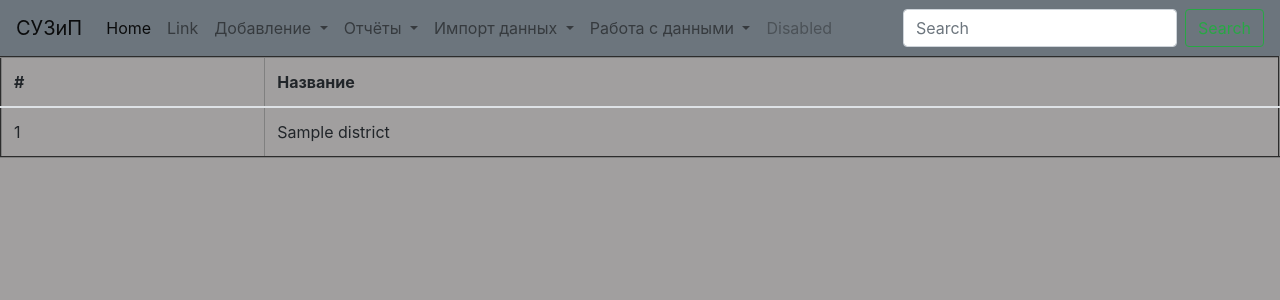
After one commit to ilyuhich/upr, a Django app: page /man/district/all/ in a window 1280 px wide. The commit adds this page. Shown: the top 300 px of the page. Run offline with Django 3.2, Linux system fonts and the light colour scheme; tables that the repository leaves empty hold one stand-in row (values such as "Sample post").

```diff
--- /dev/null
+++ b/man/notes.txt
@@ -0,0 +1,5 @@
+#TODO сделать сейчас основной упор на РТК, ВДК, и ПТГ и внесение данных по ТМЦ
+#TODO работу по АТСС на втором плане - требуется разработать механизмы автоматического импорта
+
+
+#TODO разрабатываю форму для ввода новых проблем. База РТК + НРД
--- a/man/urls.py
+++ b/man/urls.py
@@ -1,8 +1,17 @@
 from django.contrib import admin
 from django.urls import path
-from .views import hello
+from .views import *
 
 urlpatterns = [
-    path('', hello),
-
+    path('', Morda.as_view(), name='morda'),
+    path('district/all/', DistrictList.as_view(), name='district-list'),
+    path('district/add/', DistrictCreate.as_view(), name='district-add'),
+    path('district/<int:pk>/', DistrictDetail.as_view(), name='district-detail'),
+    path('district/<int:pk>/update/', DistrictUpdate.as_view(), name='district-update'),
+    path('district/<int:pk>/delete/', DistrictDelete.as_view(), name='district-delete'),
+    path('opr/', OpenProblems.as_view(), name='opr'),
+    path('problem/create/', ProblemCreate.as_view(), name='problem-create'),
+    path('problem/<int:pk>/', ProblemDetail.as_view(), name='problem-detail'),
+    path('apr/', AllProblems.as_view(), name='all_pr'),
+    path('place/create/', PlaceCreate.as_view(), name='place-create'),
 ]
--- a/man/views.py
+++ b/man/views.py
@@ -1,8 +1,66 @@
-from django.shortcuts import render
-from django.http import request
+# Create your views here.
+from django.urls import reverse_lazy
+from django.views.generic import ListView, CreateView, UpdateView, DeleteView, DetailView
+from django.views.generic.base import TemplateView
+from .models import *
 
 
-# Create your views here.
+class Morda(TemplateView):
+    template_name = 'man/base.html'
 
-def hello(request):
-    return render(request, 'man/base.html')
+
+class OpenProblems(ListView):
+    model = Problem
+    context_object_name = 'problems'
+
+    def get_queryset(self):
+        queryset = Problem.objects.filter(time_closed__isnull=True)
+        return queryset
+
+
+class AllProblems(ListView):
+    model = Problem
+    context_object_name = 'problems'
+
+
+class DistrictList(ListView):
+    model = District
+    context_object_name = 'district_list'
+    template_name = 'man/district_list.html'
+    ordering = ['district_name']
+
+
+class DistrictDetail(DetailView):
+    model = District
+    template_name = 'district_detail.html'
+
+
+class DistrictCreate(CreateView):
+    model = District
+    fields = ['district_name']
+
+
+class DistrictUpdate(UpdateView):
+    model = District
+    fields = '__all__'
+
+
+class DistrictDelete(DeleteView):
+    model = District
+    success_url = reverse_lazy('district_list')
+
+
+class ProblemCreate(CreateView):
+    model = Problem
+    fields = '__all__'
+
+
+class ProblemDetail(DetailView):
+    model = Problem
+    context_object_name = 'problem'
+    template_name = 'man/problem_detail.html'
+
+
+class PlaceCreate(CreateView):
+    model = Place
+    fields = '__all__'
--- a/templates/man/base.html
+++ b/templates/man/base.html
@@ -1,10 +1,100 @@
+
 <!DOCTYPE html>
-<html lang="en">
+<html lang="ru">
 <head>
     <meta charset="UTF-8">
-    <title>Title</title>
+    <title>
+        {% block title %}
+            СУЗиП
+        {% endblock %}
+    </title>
+    <link rel="stylesheet" href="https://cdn.jsdelivr.net/npm/bootstrap@4.5.3/dist/css/bootstrap.min.css" integrity="sha384-TX8t27EcRE3e/ihU7zmQxVncDAy5uIKz4rEkgIXeMed4M0jlfIDPvg6uqKI2xXr2" crossorigin="anonymous">
+         <style>
+               h2 {
+                /*margin-left: 50%; /* отступ  */
+               }
+             body {background-color: #A19F9F;}
+         </style>
+
 </head>
 <body>
-    <H1>Hello, world!!!</H1>
+<nav class="navbar navbar-expand-lg navbar-light bg-secondary">
+  <a class="navbar-brand" href="{% url 'morda' %}">CУЗиП</a>
+  <button class="navbar-toggler" type="button" data-toggle="collapse" data-target="#navbarSupportedContent" aria-controls="navbarSupportedContent" aria-expanded="false" aria-label="Toggle navigation">
+    <span class="navbar-toggler-icon"></span>
+  </button>
+
+  <div class="collapse navbar-collapse" id="navbarSupportedContent">
+    <ul class="navbar-nav mr-auto">
+      <li class="nav-item active">
+        <a class="nav-link" href="#">Home <span class="sr-only">(current)</span></a>
+      </li>
+      <li class="nav-item">
+        <a class="nav-link" href="#">Link</a>
+      </li>
+      <li class="nav-item dropdown">
+            <a class="nav-link dropdown-toggle" href="#" id="navbarDropdown" role="button" data-toggle="dropdown" aria-haspopup="true" aria-expanded="false">
+              Добавление
+            </a>
+                <div class="dropdown-menu" aria-labelledby="navbarDropdown">
+                  <a class="dropdown-item" href="{% url 'problem-create' %}">Добавить ПР</a>
+                  <a class="dropdown-item" href="#">Добавить ТМЦ</a>
+                  <div class="dropdown-divider"></div>
+                  <a class="dropdown-item" href="#">Something else here</a>
+                </div>
+      </li>
+      <li class="nav-item dropdown">
+        <a class="nav-link dropdown-toggle" href="#" id="navbarDropdown" role="button" data-toggle="dropdown" aria-haspopup="true" aria-expanded="false">
+          Отчёты
+        </a>
+            <div class="dropdown-menu" aria-labelledby="navbarDropdown">
+
+                <a class="dropdown-item" href="{% url 'opr' %}">Открытые проблемы</a>
+                <a class="dropdown-item" href="#">Текущие задачи</a>
+                <div class="dropdown-divider"></div>
+                <a class="dropdown-item" href="{% url 'all_pr' %}">Все проблемы</a>
+
+            </div>
+      </li>
+      <li class="nav-item dropdown">
+          <a class="nav-link dropdown-toggle" href="#" id="navbarDropdown" role="button" data-toggle="dropdown" aria-haspopup="true" aria-expanded="false">
+          Импорт данных
+          </a>
+                <div class="dropdown-menu" aria-labelledby="navbarDropdown">
+                    <a class="dropdown-item" href="{% url 'opr' %}">Импорт из BI</a>
+                    <a class="dropdown-item" href="#">Импорт из Excel</a>
+                    <div class="dropdown-divider"></div>
+                    <a class="dropdown-item" href="{% url 'all_pr' %}">В разработке</a>
+                </div>
+      </li>
+      <li class="nav-item dropdown">
+          <a class="nav-link dropdown-toggle" href="#" id="navbarDropdown" role="button" data-toggle="dropdown" aria-haspopup="true" aria-expanded="false">
+          Работа с данными
+          </a>
+                <div class="dropdown-menu" aria-labelledby="navbarDropdown">
+                    <a class="dropdown-item" href="{% url 'district-list' %}">Список районов</a>
+                    <a class="dropdown-item" href="{% url 'district-add' %}">Добавить район</a>
+                    <a class="dropdown-item" href="{% url 'place-create' %}">Добавить объект</a>
+                    <div class="dropdown-divider"></div>
+                    <a class="dropdown-item" href="{% url 'all_pr' %}">В разработке</a>
+                </div>
+      </li>
+      <li class="nav-item">
+        <a class="nav-link disabled" href="#">Disabled</a>
+      </li>
+    </ul>
+    <form class="form-inline my-2 my-lg-0">
+      <input class="form-control mr-sm-2" type="search" placeholder="Search" aria-label="Search">
+      <button class="btn btn-outline-success my-2 my-sm-0" type="submit">Search</button>
+    </form>
+  </div>
+</nav>
+
+        {% block content %}
+            <h2 align="center">Система Управления Задачами и Проектами</h2>
+        {% endblock %}
+
+<script src="https://code.jquery.com/jquery-3.5.1.slim.min.js" integrity="sha384-DfXdz2htPH0lsSSs5nCTpuj/zy4C+OGpamoFVy38MVBnE+IbbVYUew+OrCXaRkfj" crossorigin="anonymous"></script>
+<script src="https://cdn.jsdelivr.net/npm/bootstrap@4.5.3/dist/js/bootstrap.bundle.min.js" integrity="sha384-ho+j7jyWK8fNQe+A12Hb8AhRq26LrZ/JpcUGGOn+Y7RsweNrtN/tE3MoK7ZeZDyx" crossorigin="anonymous"></script>
 </body>
 </html>
--- /dev/null
+++ b/templates/man/district_list.html
@@ -0,0 +1,25 @@
+{% extends 'man/base.html' %}
+
+{% block title %}
+    Районы города
+{% endblock %}
+
+{% block content %}
+    <table class="table" border="2px">
+            <thead>
+                <tr>
+                    <th scope="col">#</th>
+                    <th scope="col">Название</th>
+                </tr>
+            </thead>
+            <tbody>
+                {% for district in district_list %}
+                <tr>
+                    <td> {{ forloop.counter }}</td>
+                    <td>
+                        {{ district.district_name }}
+                </tr>
+                {% endfor %}
+            </tbody>
+    </table>
+{% endblock %}
```
Also changed, not shown: man/admin.py (+10 -1 lines), man/forms.py (added, +13 -0 lines), man/models.py (+78 -9 lines), templates/man/district_detail.html (added, +9 -0 lines), templates/man/district_form.html (added, +13 -0 lines), templates/man/place_form.html (added, +13 -0 lines), templates/man/problem_detail.html (added, +17 -0 lines), templates/man/problem_form.html (added, +13 -0 lines), templates/man/problem_list.html (added, +46 -0 lines), man/migrations/0004_auto_20210126_0333.py (added), man/migrations/0005_auto_20210126_0359.py (added), man/migrations/0006_installation.py (added), man/migrations/0007_auto_20210127_0544.py (added), man/migrations/0008_auto_20210127_0603.py (added).
